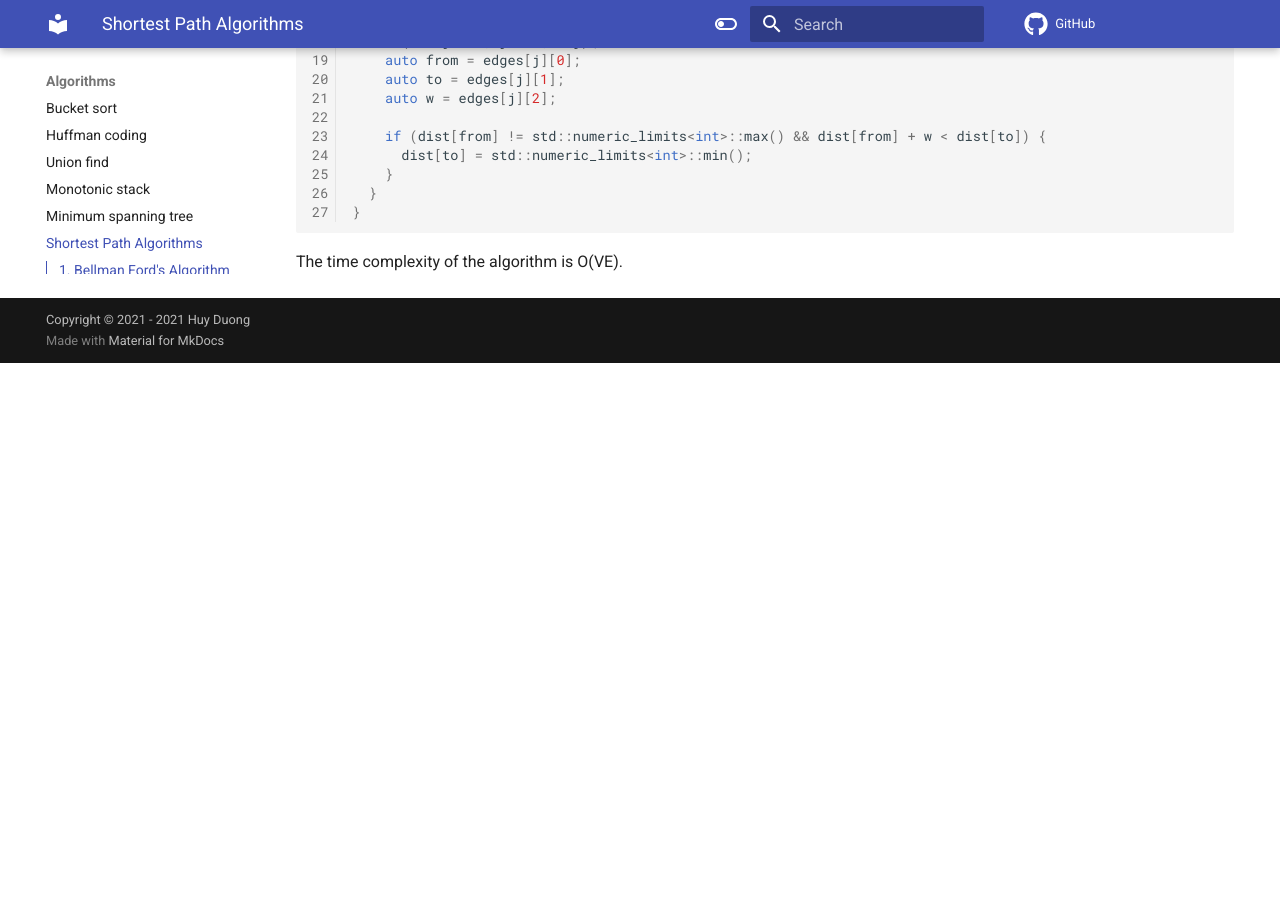
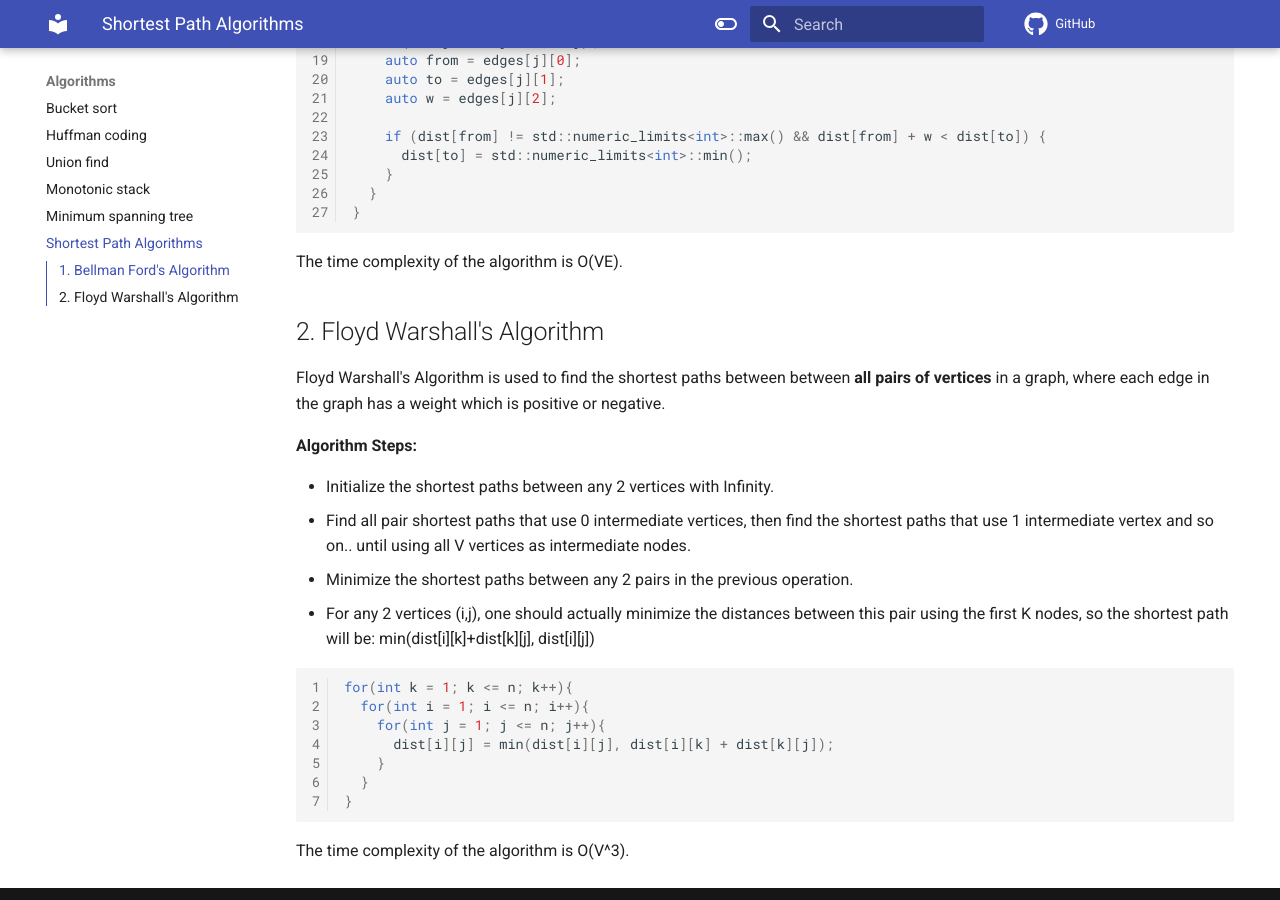
Before and after one commit to dinhhuy258/notes, an MkDocs documentation site: the page built from docs/algorithms/shortest_path_algorithms.md, in a window 1280 px wide and 900 px high, scrolled down 931 px. Built offline with MkDocs 1.6.1 and Material for MkDocs 9.7.7, drawn with Linux system fonts in a browser that asks for light colours; comment, search, counter and statistics services are not loaded; before the commit the page ends 1294 px from its top, so only the background shows below that.

Commit message:
Floyd Warshall's Algorithm

````diff
--- a/docs/algorithms/shortest_path_algorithms.md
+++ b/docs/algorithms/shortest_path_algorithms.md
@@ -45,3 +45,26 @@ for (int i = 0; i < n - 1; ++i) {
 ```
 
 The time complexity of the algorithm is O(VE).
+
+## 2. Floyd Warshall's Algorithm
+
+Floyd Warshall's Algorithm is used to find the shortest paths between between **all pairs of vertices** in a graph, where each edge in the graph has a weight which is positive or negative.
+
+**Algorithm Steps:**
+
+- Initialize the shortest paths between any 2 vertices with Infinity.
+- Find all pair shortest paths that use 0 intermediate vertices, then find the shortest paths that use 1 intermediate vertex and so on.. until using all V vertices as intermediate nodes.
+- Minimize the shortest paths between any 2 pairs in the previous operation.
+- For any 2 vertices (i,j), one should actually minimize the distances between this pair using the first K nodes, so the shortest path will be: min(dist[i][k]+dist[k][j], dist[i][j])
+
+```cpp
+for(int k = 1; k <= n; k++){
+  for(int i = 1; i <= n; i++){
+    for(int j = 1; j <= n; j++){
+      dist[i][j] = min(dist[i][j], dist[i][k] + dist[k][j]);
+    }
+  }
+}
+```
+
+The time complexity of the algorithm is O(V^3).
````
